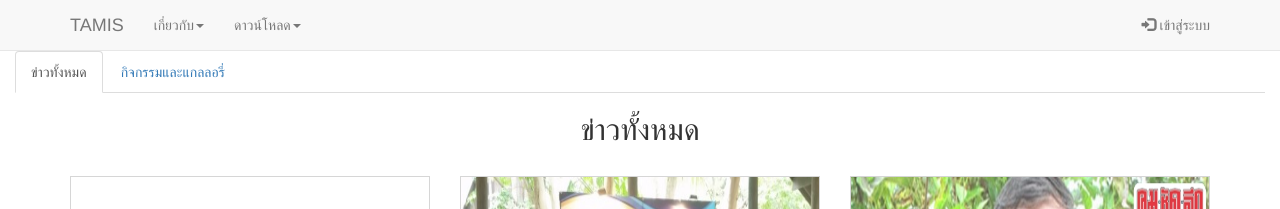
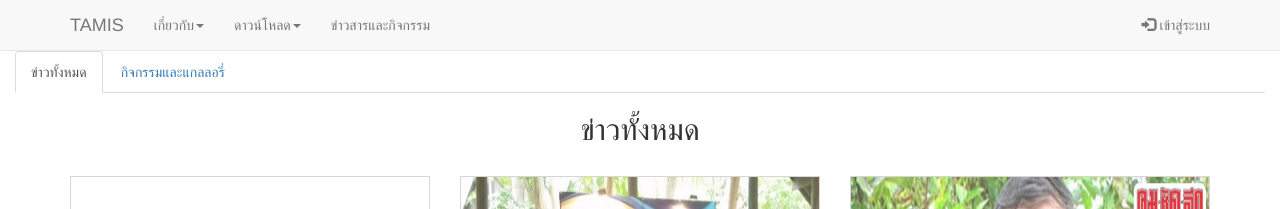
Before and after one commit to Acherrylp/Acherry.github.io, a Jekyll site: the page built from news.html, in a window 1280 px wide. Shown: the top 209 px of the page. Built offline with Jekyll 4.4.1, drawn with Linux system fonts in a browser that asks for light colours; nearby versions of some CDN libraries.

Commit message:
แก้ไขข่าวและเพิ่มลื้งค์หน้าข่าว

```diff
--- a/_includes/header.html
+++ b/_includes/header.html
@@ -35,9 +35,10 @@
         <li class="nav1"><a href="/download/คู่มือการใช้งานระบบTAMIS V1.4.1.pdf">คู่มือการใช้งาน</a></li>
     </ul>
     </li>
+    <li class="nav1"><a href="https://acherrylp.github.io/news">ข่าวสารและกิจกรรม</a></li>
     </ul>
     <ul class="nav nav1 navbar-nav navbar-right">
-      <li><a href="http://www.tamis.in.th"><span class="glyphicon glyphicon-log-in"></span> เข้าสู่ระบบ</a></li>
+      <li ><a href="http://www.tamis.in.th"><span class="glyphicon glyphicon-log-in"></span> เข้าสู่ระบบ</a></li>
     </ul>
   </div>
   </div>
--- a/news.html
+++ b/news.html
@@ -125,7 +125,7 @@
         </div>
 
         <div class="col-md-4 col-sm-6 ">
-            <a href="https://acherrylp.github.io/blog/event5" style="text-decoration: none;">
+            <a href="https://acherrylp.github.io/blog/events5" style="text-decoration: none;">
                 <img class="img-1" src="pics/events/13062016/13062016-01.jpg" alt="Image">
                 <p class="desc">ลงนาม MOU Farmer ONE : 13-06-2016</p> </a>
         </div>
@@ -142,7 +142,7 @@
     </div>
 
       <div class="col-md-4 col-sm-6 ">
-          <a href="https://acherrylp.github.io/blog/event9" style="text-decoration: none;">
+          <a href="https://acherrylp.github.io/blog/events9" style="text-decoration: none;">
               <img class="img-1" src="pics/events/07082015/07082015-01.jpg" alt="Image">
               <p class="desc">การแสดงผลงานวิจัยระบบทามิส ที่กรมหม่อนไหม ที่อิมแพ็ค เมืองทองธานี : 07-08-2015</p> </a>
       </div>
```
